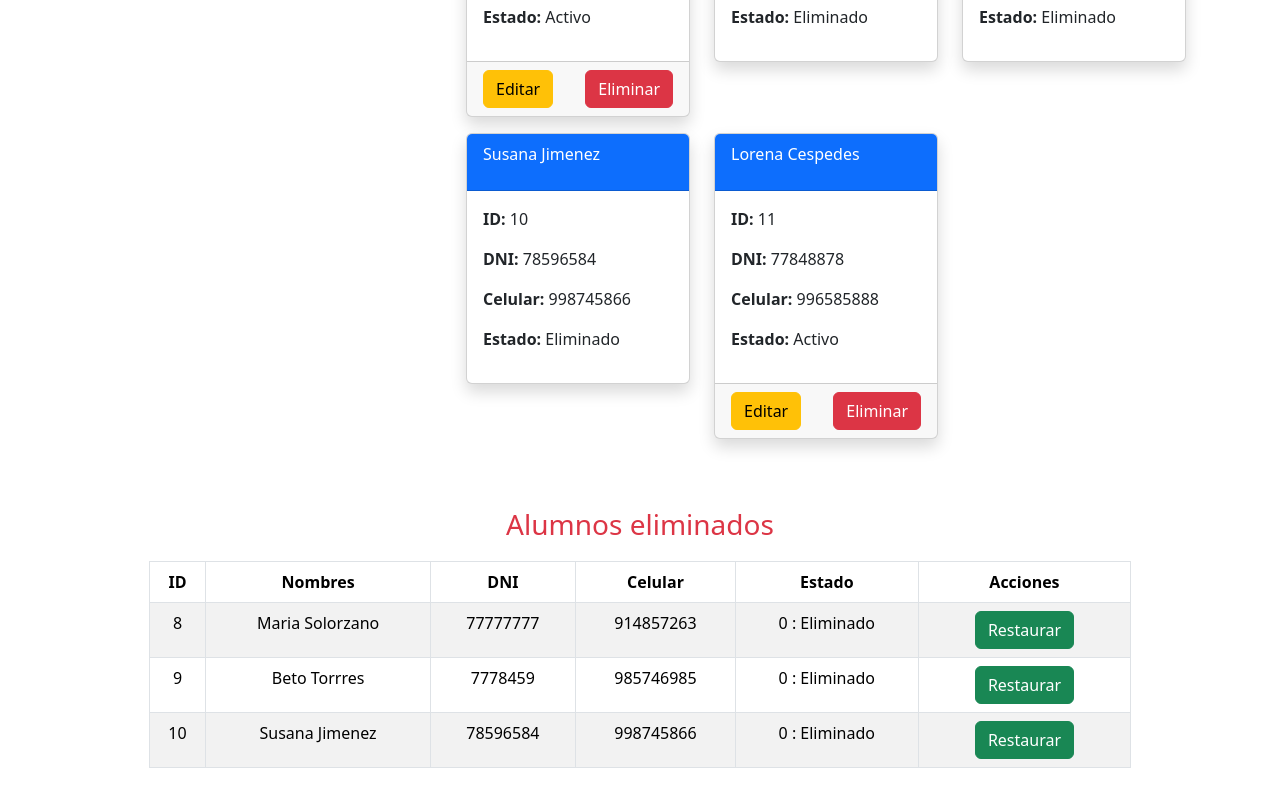
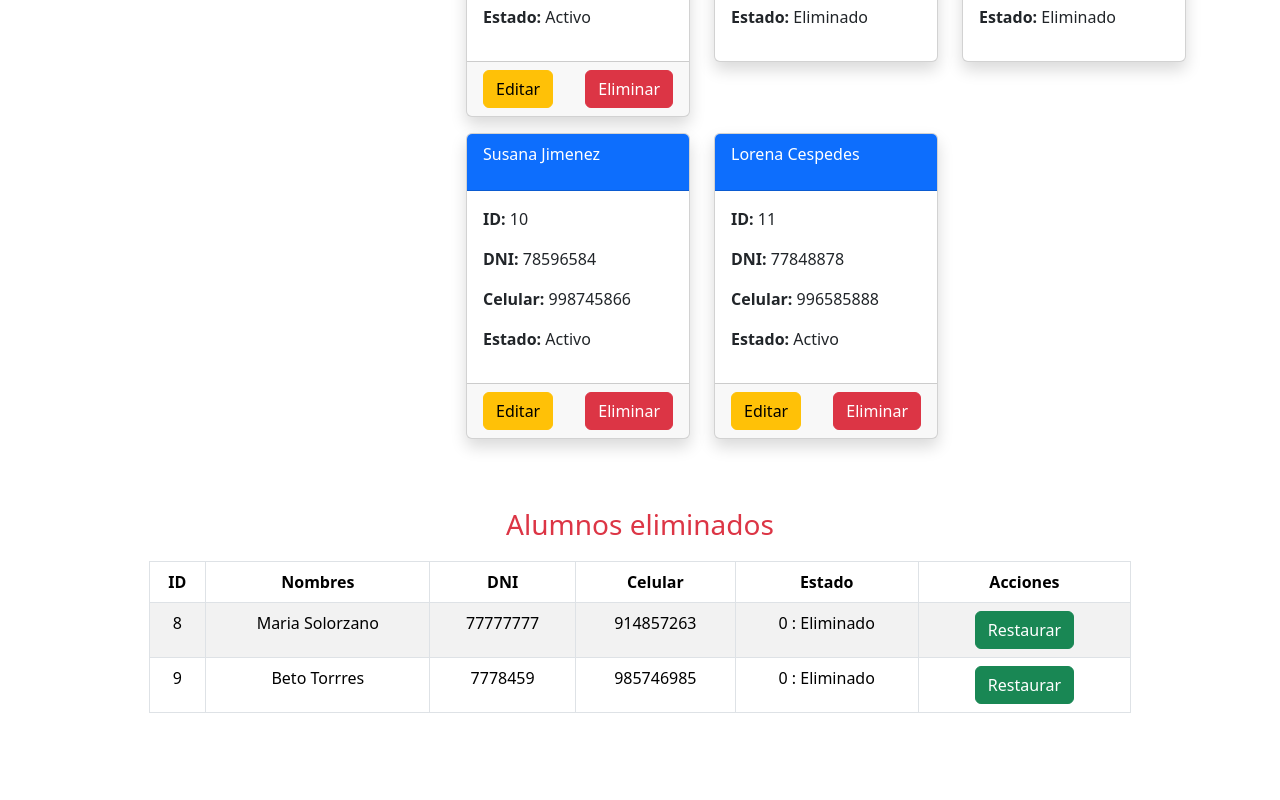
Before and after one commit to marisolkarina/ExamenParcial_Front_Pachauri_Marisol, a React (Vite) app: page /gestor-alumnos in a window 1280 px wide. Shown: the part 963-1763 px from the top of the page. After the commit the page ends 1708 px from the top, so only its background shows below. Built offline with nearby package versions, Linux system fonts and the light colour scheme; data requests are answered from the project's data file.

Commit message:
cambio de put por patch

```diff
--- a/db.json
+++ b/db.json
@@ -67,7 +67,7 @@
       "nombres": "Susana Jimenez",
       "dni": "78596584",
       "celular": "998745866",
-      "estado": 0,
+      "estado": 1,
       "id": 10
     },
     {
--- a/src/comp/GestorAlumnos.jsx
+++ b/src/comp/GestorAlumnos.jsx
@@ -109,10 +109,7 @@ const GestorAlumnos = () => {
         try {
             let confirma = window.confirm(`Desea restaurar el alumno ${alumno.nombres}?`);
             if (confirma) {
-                await axios.put(`${api}/${alumno.id}`, {
-                    nombres: alumno.nombres,
-                    dni: alumno.dni,
-                    celular: alumno.celular,
+                await axios.patch(`${api}/${alumno.id}`, {
                     estado: 1
                 });
                 obtenerAlumnos();
```
